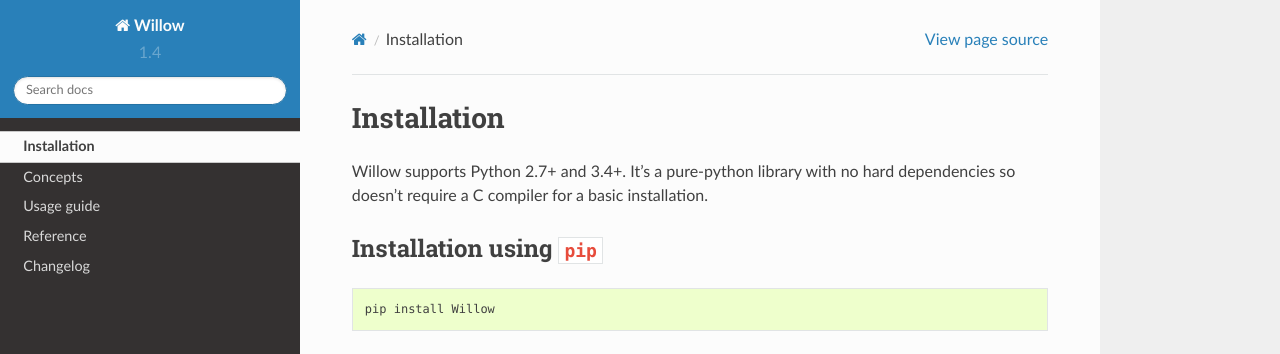
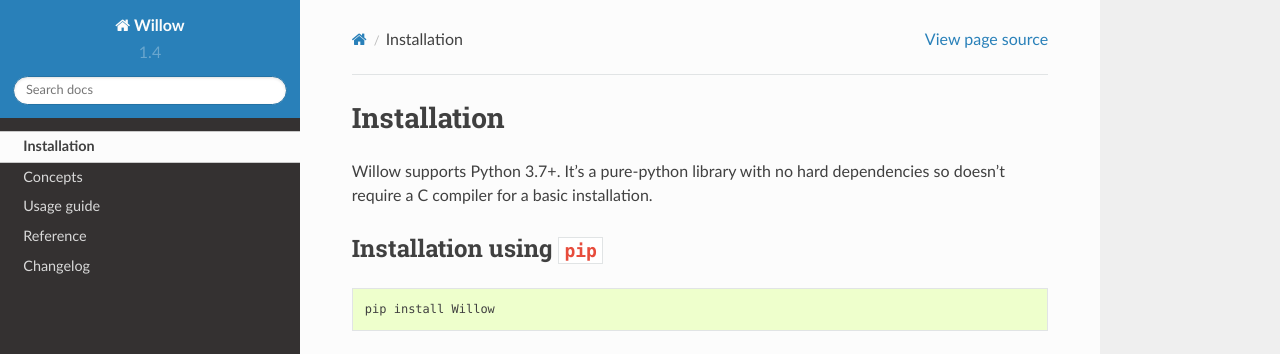
Before and after one commit to wagtail/Willow, a Sphinx documentation site: the page built from docs/installation.rst, in a window 1280 px wide. Shown: the top 354 px of the page. Built offline with Sphinx 7.4.7 and the Read the Docs theme 2.0.0, drawn with Linux system fonts in a browser that asks for light colours.

Commit message:
Update listed python versions in installation doc

```diff
--- a/docs/installation.rst
+++ b/docs/installation.rst
@@ -1,7 +1,7 @@
 Installation
 ============
 
-Willow supports Python 2.7+ and 3.4+. It's a pure-python library with no hard
+Willow supports Python 3.7+. It's a pure-python library with no hard
 dependencies so doesn't require a C compiler for a basic installation.
 
 Installation using ``pip``
```
